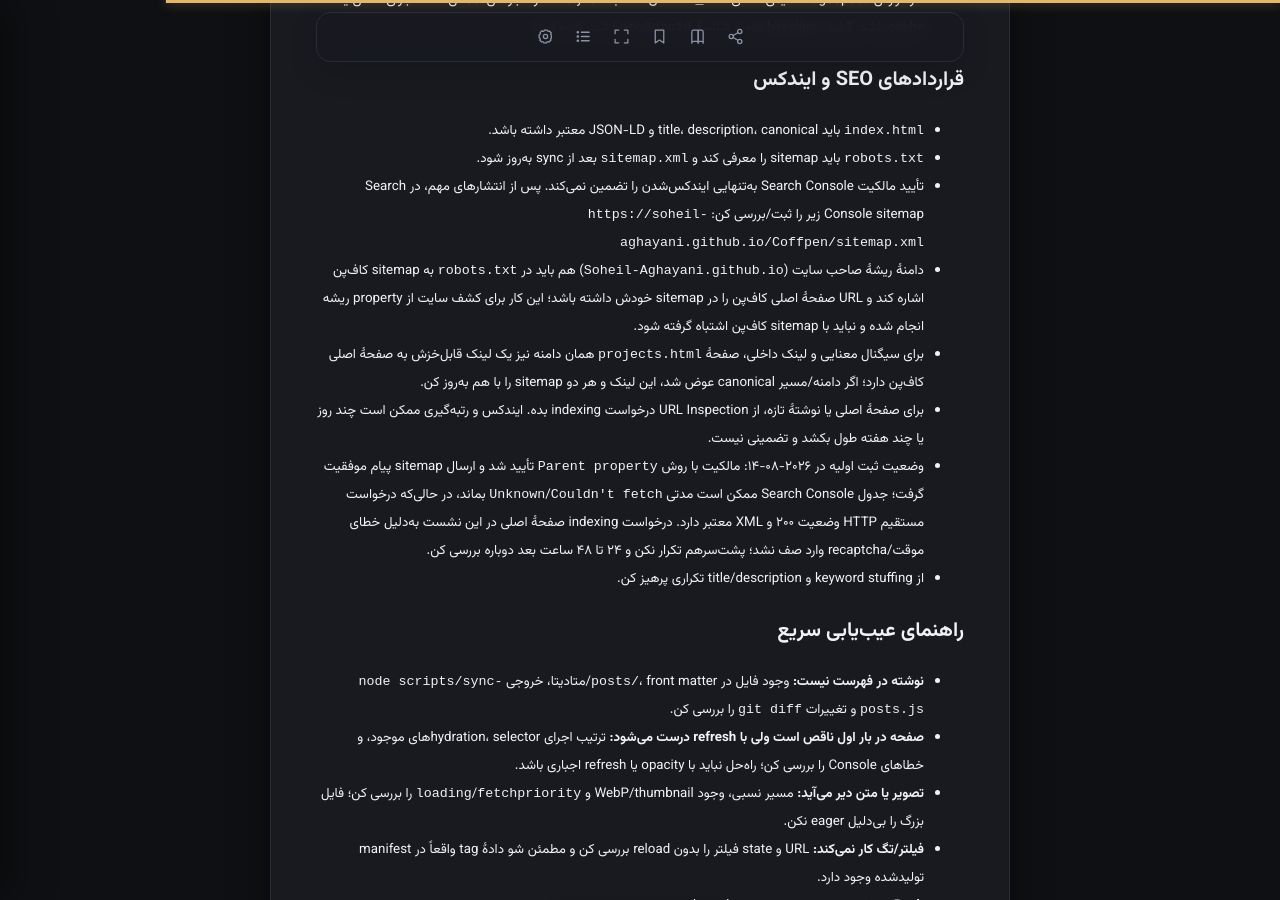
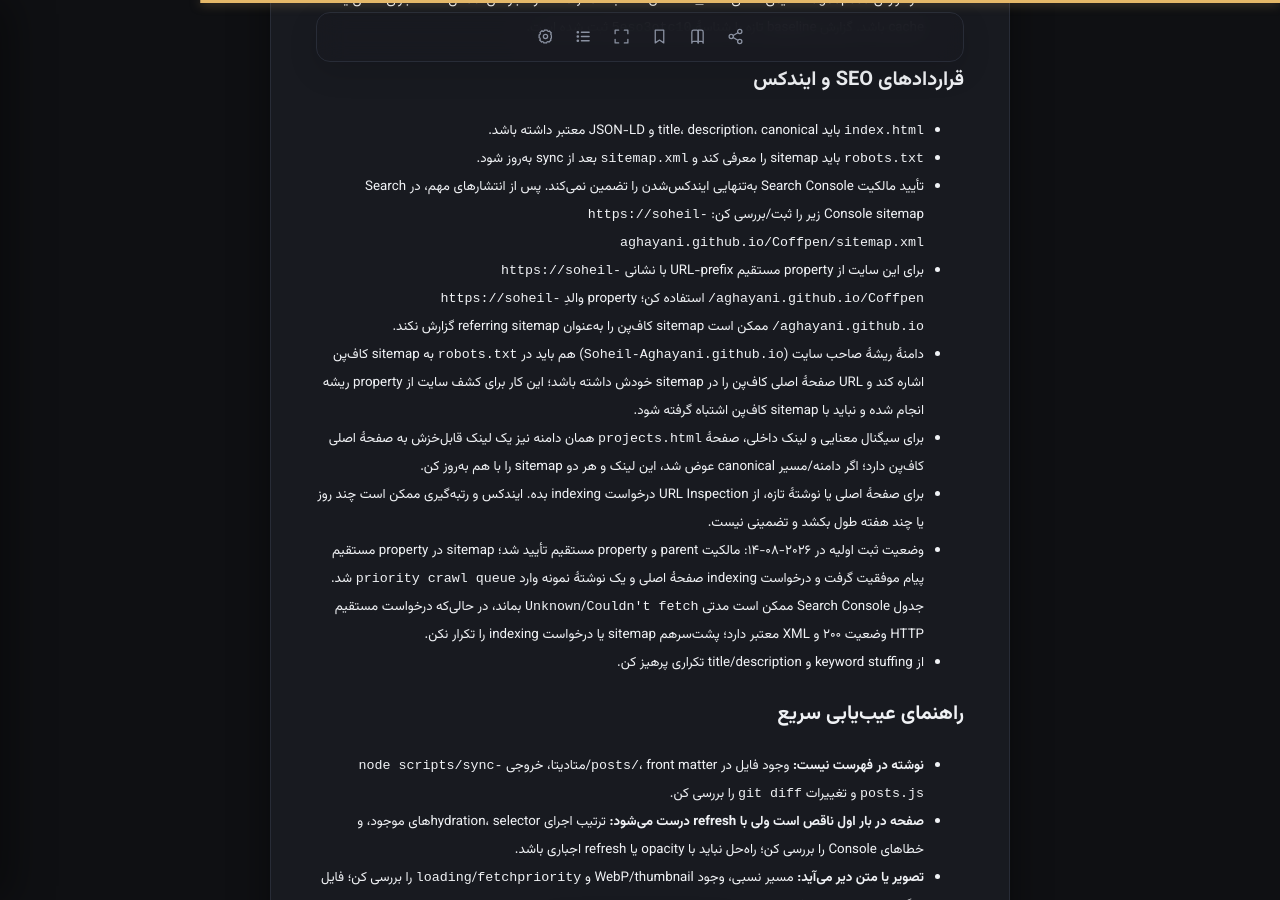
Before and after one commit to Soheil-Aghayani/Coffpen, a Jekyll site: the page built from CODEX_PROJECT_NOTES.md, in a window 1280 px wide and 900 px high, scrolled down 2696 px. Built offline with Jekyll 4.4.1, drawn with Linux system fonts in a browser that asks for light colours; our own code applies the rules of GitHub Pages for plain Markdown files; some of the changed text lies outside the part shown.

Commit message:
Document direct Search Console property

```diff
--- a/CODEX_PROJECT_NOTES.md
+++ b/CODEX_PROJECT_NOTES.md
@@ -66,10 +66,11 @@
 - `robots.txt` باید sitemap را معرفی کند و `sitemap.xml` بعد از sync به‌روز شود.
 - تأیید مالکیت Search Console به‌تنهایی ایندکس‌شدن را تضمین نمی‌کند. پس از انتشارهای مهم، در Search Console sitemap زیر را ثبت/بررسی کن:
   `https://soheil-aghayani.github.io/Coffpen/sitemap.xml`
+- برای این سایت از property مستقیم URL-prefix با نشانی `https://soheil-aghayani.github.io/Coffpen/` استفاده کن؛ property والدِ `https://soheil-aghayani.github.io/` ممکن است sitemap کاف‌پن را به‌عنوان referring sitemap گزارش نکند.
 - دامنهٔ ریشهٔ صاحب سایت (`Soheil-Aghayani.github.io`) هم باید در `robots.txt` به sitemap کاف‌پن اشاره کند و URL صفحهٔ اصلی کاف‌پن را در sitemap خودش داشته باشد؛ این کار برای کشف سایت از property ریشه انجام شده و نباید با sitemap کاف‌پن اشتباه گرفته شود.
 - برای سیگنال معنایی و لینک داخلی، صفحهٔ `projects.html` همان دامنه نیز یک لینک قابل‌خزش به صفحهٔ اصلی کاف‌پن دارد؛ اگر دامنه/مسیر canonical عوض شد، این لینک و هر دو sitemap را با هم به‌روز کن.
 - برای صفحهٔ اصلی یا نوشتهٔ تازه، از URL Inspection درخواست indexing بده. ایندکس و رتبه‌گیری ممکن است چند روز یا چند هفته طول بکشد و تضمینی نیست.
-- وضعیت ثبت اولیه در ۲۰۲۶-۰۸-۱۴: مالکیت با روش `Parent property` تأیید شد و ارسال sitemap پیام موفقیت گرفت؛ جدول Search Console ممکن است مدتی `Unknown`/`Couldn't fetch` بماند، در حالی‌که درخواست مستقیم HTTP وضعیت ۲۰۰ و XML معتبر دارد. درخواست indexing صفحهٔ اصلی در این نشست به‌دلیل خطای موقت/recaptcha وارد صف نشد؛ پشت‌سرهم تکرار نکن و ۲۴ تا ۴۸ ساعت بعد دوباره بررسی کن.
+- وضعیت ثبت اولیه در ۲۰۲۶-۰۸-۱۴: مالکیت parent و property مستقیم تأیید شد؛ sitemap در property مستقیم پیام موفقیت گرفت و درخواست indexing صفحهٔ اصلی و یک نوشتهٔ نمونه وارد `priority crawl queue` شد. جدول Search Console ممکن است مدتی `Unknown`/`Couldn't fetch` بماند، در حالی‌که درخواست مستقیم HTTP وضعیت ۲۰۰ و XML معتبر دارد؛ پشت‌سرهم sitemap یا درخواست indexing را تکرار نکن.
 - از keyword stuffing و title/description تکراری پرهیز کن.
 
 ## راهنمای عیب‌یابی سریع
```
